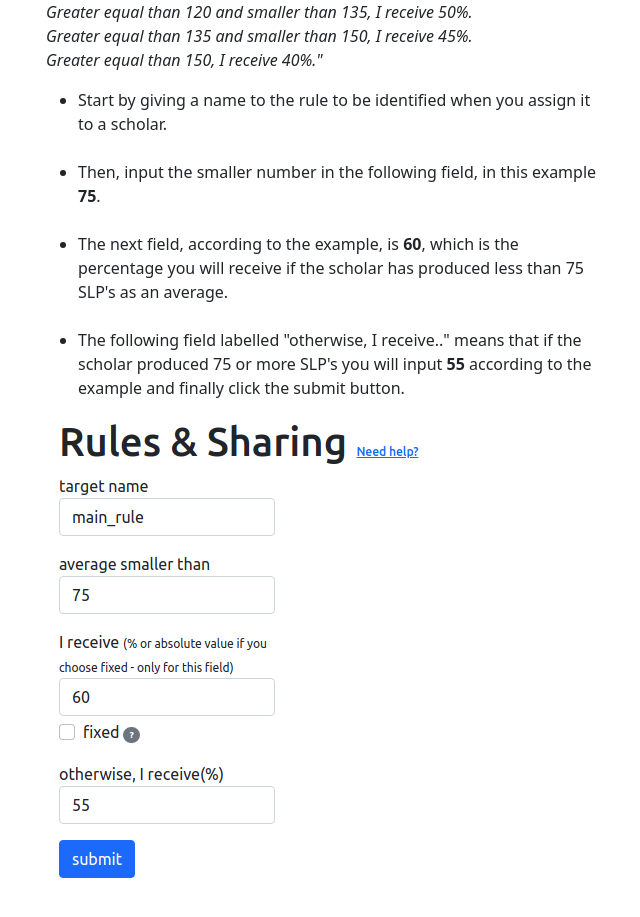
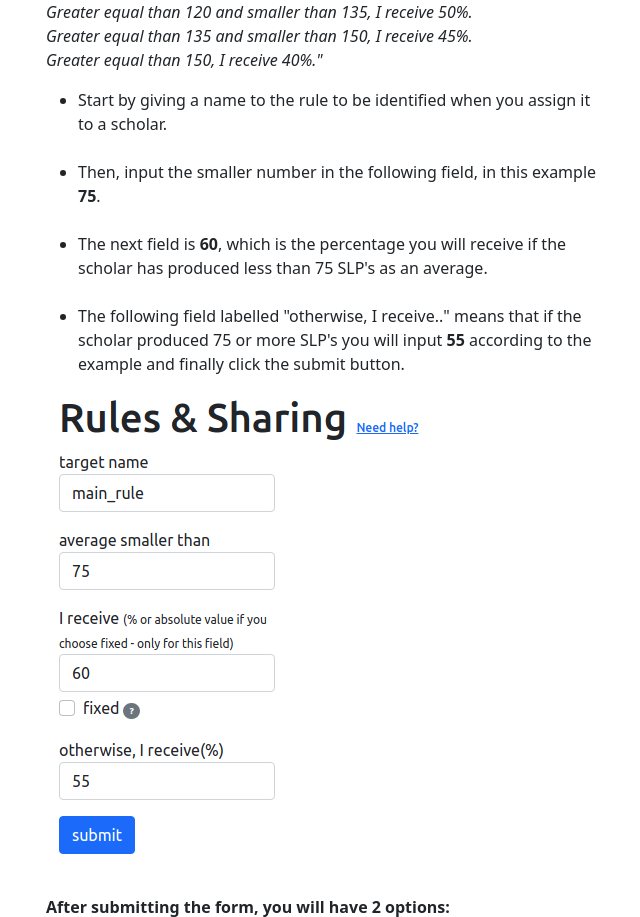
Before and after one commit to rgraner/metamaxie, a Django app: page /tasks/help-task/ in a window 1280 px wide. Shown: the part 472-1389 px from the top of the page, without its empty margins (36-676 px from the left). Run offline with Django 3.2, Linux system fonts and the light colour scheme; a user stored in the database is signed in; tables that the repository leaves empty hold one stand-in row (values such as "Sample post"); grey boxes marked "Sample" are stand-in pictures; some libraries are stand-ins or nearby versions.

Commit message:
Text correction.

```diff
--- a/tasks/templates/tasks/help_task.html
+++ b/tasks/templates/tasks/help_task.html
@@ -23,7 +23,7 @@
         <ul>
             <li>Start by giving a name to the rule to be identified when you assign it to a scholar.</li><br>
             <li>Then, input the smaller number in the following field, in this example <strong>75</strong>.</li><br>
-            <li>The next field, according to the example, is <strong>60</strong>, which is the percentage you will receive if the scholar has produced less than 75 SLP's as an average.</li><br>
+            <li>The next field is <strong>60</strong>, which is the percentage you will receive if the scholar has produced less than 75 SLP's as an average.</li><br>
             <li>The following field labelled "otherwise, I receive.." means that if the scholar produced 75 or more SLP's you will input <strong>55</strong> according to the example and finally click the submit button.</li>
         </ul>
         <img src="/media/main_rule_1.png" alt="">
```
